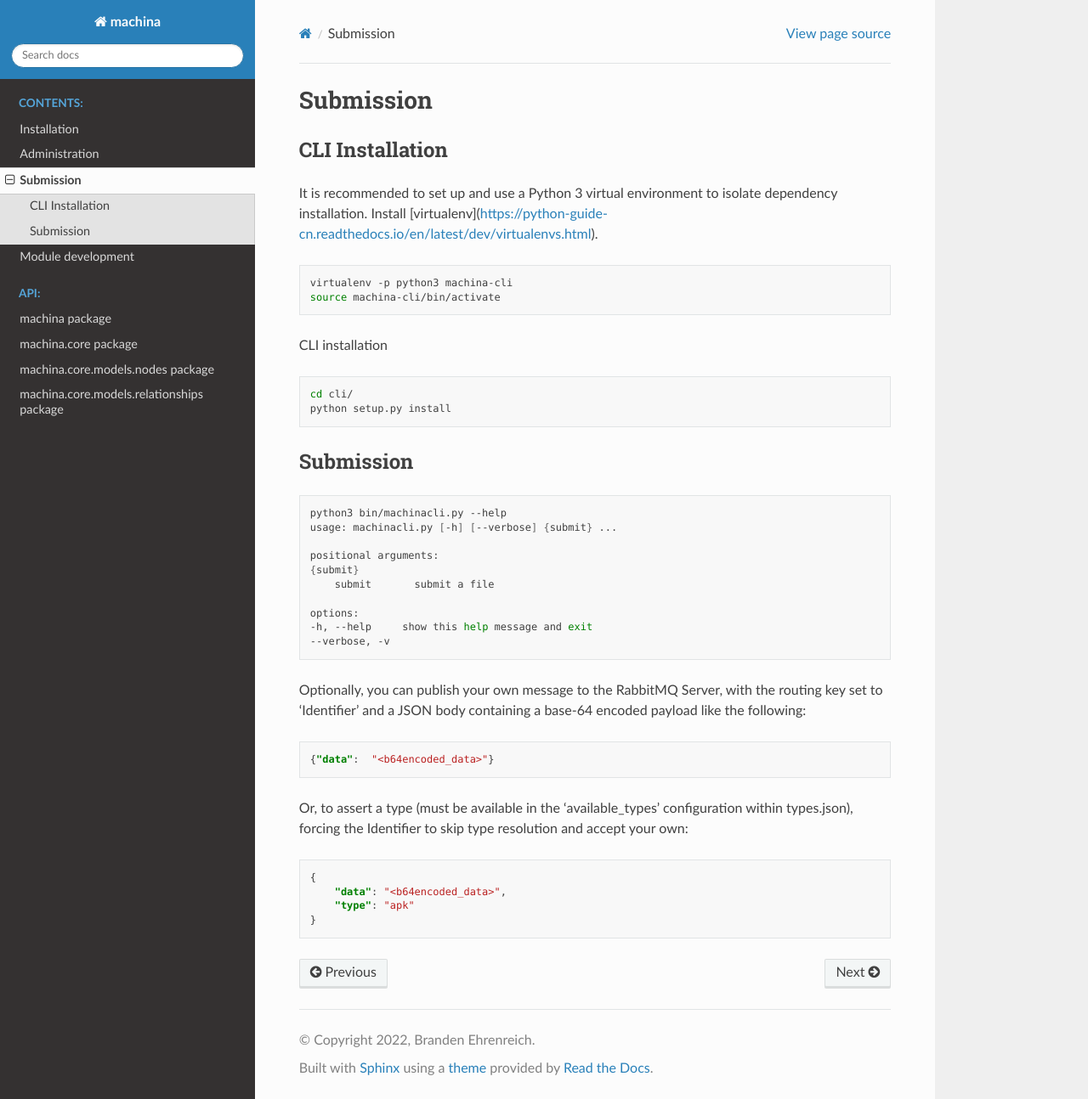
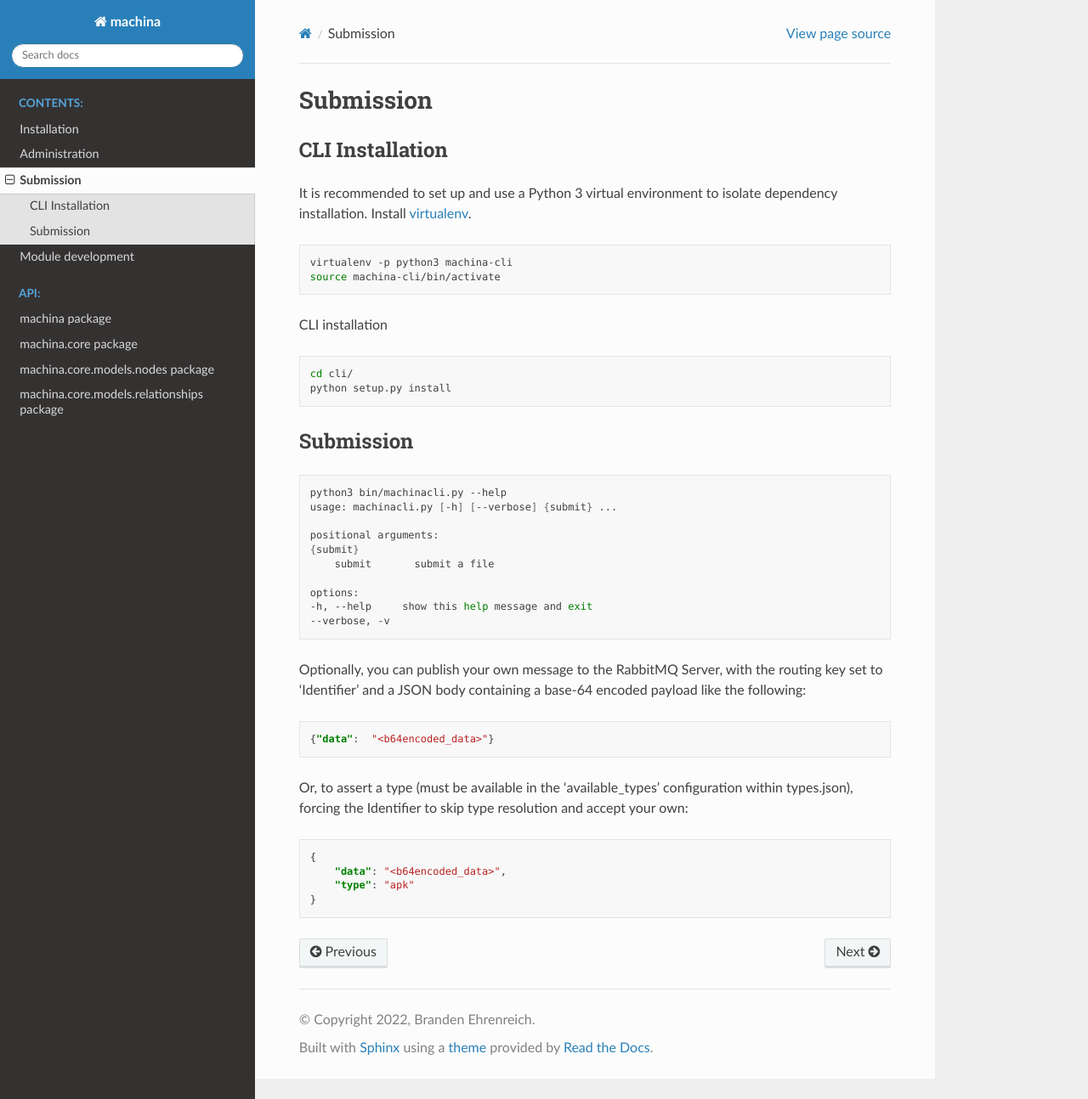
Before and after one commit to ehrenb/machina-docs, a Sphinx documentation site: the page built from docs/source/submission.rst, in a window 1280 px wide and 1294 px high. Shown: the whole window at 85% size. Built offline with Sphinx 7.4.7 and the Read the Docs theme 2.0.0, drawn with Linux system fonts in a browser that asks for light colours.

Commit message:
fix virtualenv hyperlink

```diff
--- a/docs/source/submission.rst
+++ b/docs/source/submission.rst
@@ -5,7 +5,7 @@ CLI Installation
 -----------------------------------
 
 It is recommended to set up and use a Python 3 virtual environment to
-isolate dependency installation. Install [virtualenv](https://python-guide-cn.readthedocs.io/en/latest/dev/virtualenvs.html).
+isolate dependency installation. Install `virtualenv <https://python-guide-cn.readthedocs.io/en/latest/dev/virtualenvs.html>`_.
 
 .. code-block:: bash
 
```
